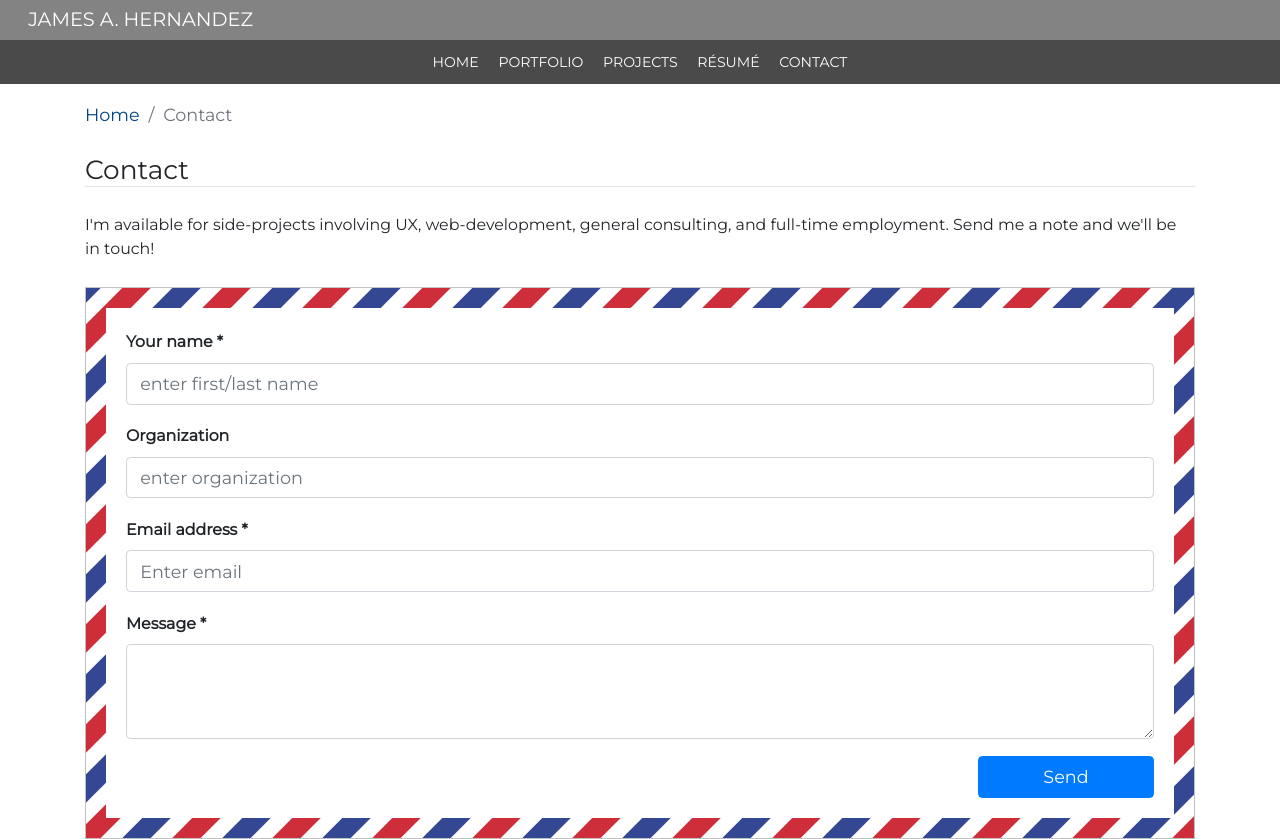
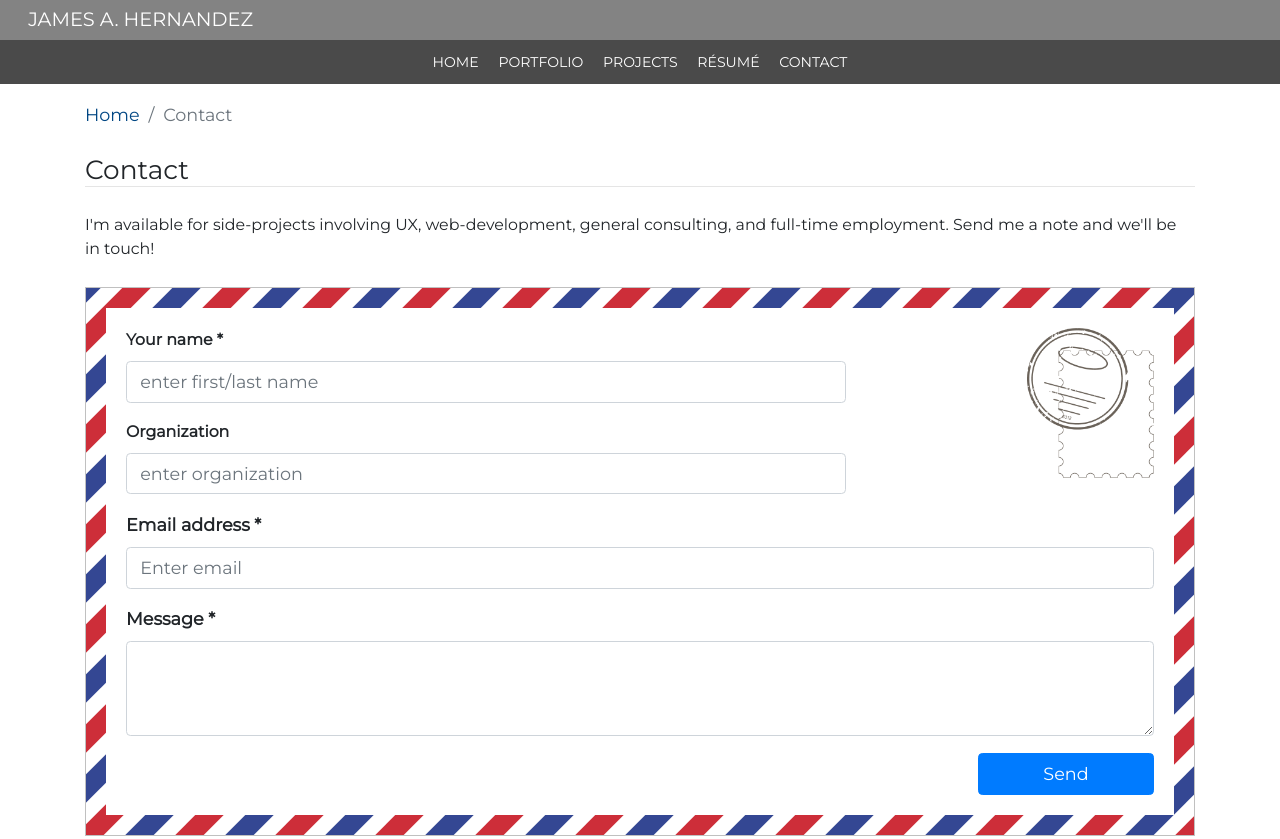
Before and after one commit to jahtx/pfolio-site-gats, a Gatsby site: page /contact in a window 1280 px wide. Shown: the top 839 px of the page. Built offline with nearby package versions, Linux system fonts and the light colour scheme; Gatsby itself is replaced by a stand-in of ours.

Commit message:
added stamp

```diff
--- a/src/pages/contact.js
+++ b/src/pages/contact.js
@@ -13,6 +13,17 @@ const ContactPage = () => {
   const data = useStaticQuery(
     graphql`
       query {
+        stampImage: file(relativePath: { eq: "contact-logos/stamp.png" }) {
+          childImageSharp {
+            gatsbyImageData(
+              quality: 85
+              placeholder: BLURRED
+              formats: [WEBP]
+              height: 150
+              transformOptions: { fit: CONTAIN, cropFocus: CENTER }
+            )
+          }
+        }
         twitterLogo: file(
           relativePath: { eq: "contact-logos/twitter-logo.png" }
         ) {
@@ -76,6 +87,8 @@ const ContactPage = () => {
             <div className="letterBack mt-4">
               <div className="letterInside">
                 <Form onSubmit={handleSubmit}>
+                  <div className="topSection">
+                    <div className="topSection__left">
                       <Form.Group>
                         <Form.Label className="contactFormLabel">
                           Your name *
@@ -107,6 +120,13 @@ const ContactPage = () => {
                           errors={state.errors}
                         />
                       </Form.Group>
+                    </div>
+                    <GatsbyImage
+                      className="stampImage"
+                      image={getImage(data.stampImage)}
+                      alt="Github Profile"
+                    />
+                  </div>
                   <Form.Group className="mb-3" controlId="formBasicEmail">
                     <Form.Label className="contactFormLabel">
                       Email address *
--- a/src/pages/contact.scss
+++ b/src/pages/contact.scss
@@ -9,17 +9,37 @@
   }
 }
 
+.topSection {
+  width: 100%;
+  @include MQ(S) {
+    display: flex;
+    font-size: 0.9rem;
+    justify-content: space-between;
+  }
+  &__left {
+    @include MQ(S) {
+      width: 70%;
+    }
+  }
+}
 .contactFormLabel {
   font-weight: bold;
-  font-size: 0.9rem;
+}
+
+.stampImage {
+  display: none;
+  @include MQ(S) {
+    display: block;
+    height: 150px;
+  }
 }
 
 .buttonContainer {
   width: 100%;
+  display: flex;
   @include MQ(S) {
     justify-content: flex-end;
   }
-  display: flex;
 }
 .flushButton {
   width: 100%;
```
Lines whose indentation alone changed are shown as unchanged.
